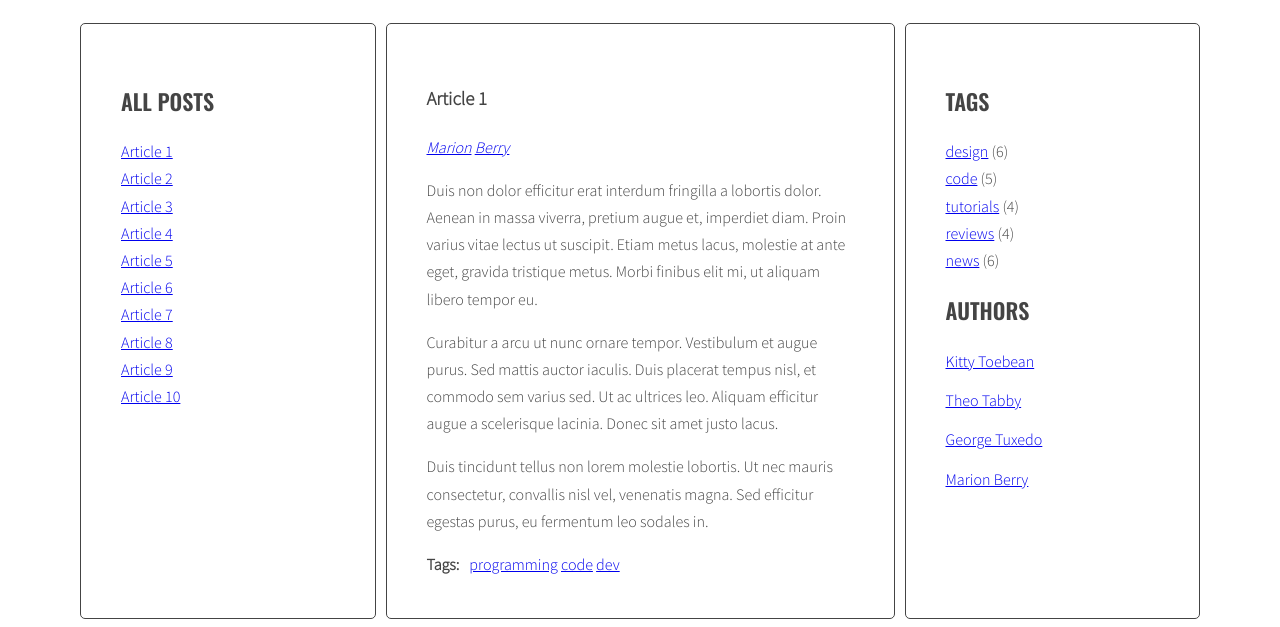
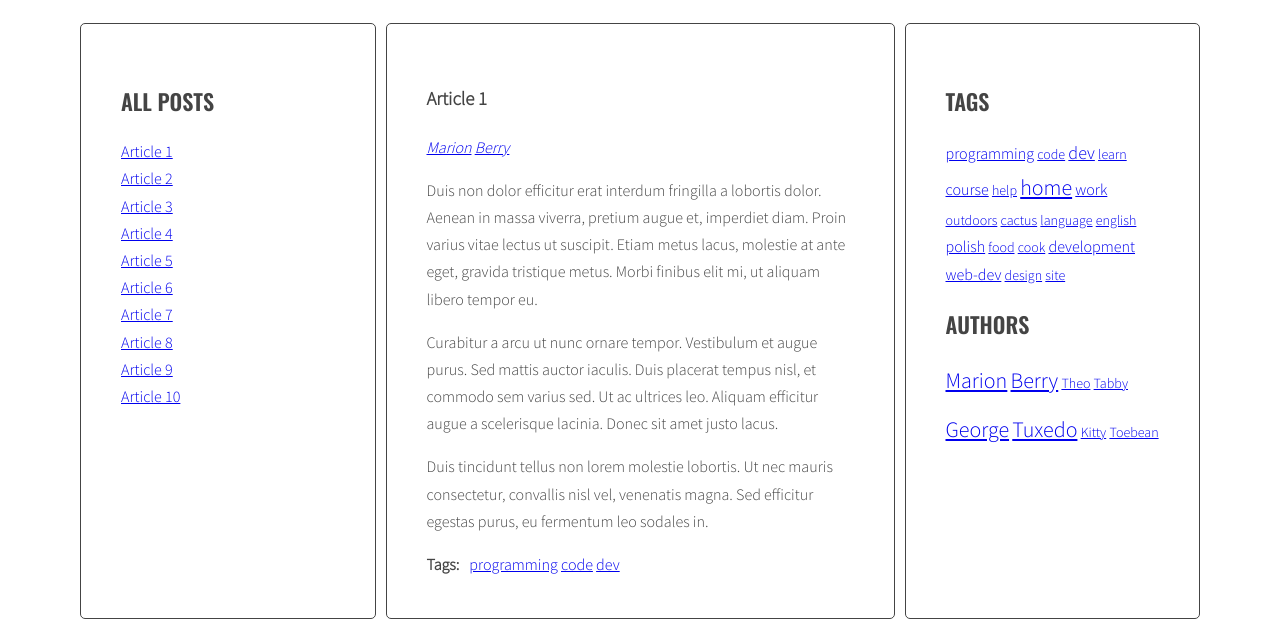
Before and after one commit to R3V000/javascript-blog, a website: page index.html in a window 1280 px wide. Shown: the part 220-847 px from the top of the page. Drawn offline with nearby package versions, Linux system fonts and the light colour scheme.

Commit message:
Added cloud of tags and authors

```diff
--- a/index.html
+++ b/index.html
@@ -407,36 +407,9 @@
           </section>
           <aside class="sidebar">
             <h2 class="section-title">Tags</h2>
-            <ul class="list tags">
-              <li><a href="#">design</a> <span>(6)</span></li>
-              <li><a href="#">code</a> <span>(5)</span></li>
-              <li><a href="#">tutorials</a> <span>(4)</span></li>
-              <li><a href="#">reviews</a> <span>(4)</span></li>
-              <li><a href="#">news</a> <span>(6)</span></li>
-            </ul>
+            <ul class="list tags"></ul>
             <h2 class="section-title">Authors</h2>
-            <ul class="list authors">
-              <li>
-                <a href="#">
-                  <span class="author-name">Kitty Toebean</span>
-                </a>
-              </li>
-              <li>
-                <a href="#">
-                  <span class="author-name">Theo Tabby</span>
-                </a>
-              </li>
-              <li>
-                <a href="#">
-                  <span class="author-name">George Tuxedo</span>
-                </a>
-              </li>
-              <li>
-                <a href="#">
-                  <span class="author-name">Marion Berry</span>
-                </a>
-              </li>
-            </ul>
+            <ul class="list authors"></ul>
           </aside>
         </main>
       </div>
--- a/js/script.js
+++ b/js/script.js
@@ -40,7 +40,11 @@ const optArticleSelector = ".post",
   optTitleSelector = ".post-title",
   optTitleListSelector = ".titles",
   optArticleTagsSelector = ".post-tags .list",
-  optArticleAuthorSelector = ".post-author";
+  optArticleAuthorSelector = ".post-author",
+  optTagsListSelector = ".tags.list",
+  optCloudClassCount = 5,
+  optCloudClassPrefix = "tag-size-",
+  optAuthorsListSelector = ".authors.list";
 
 const generateTitleLinks = function (customSelector = "") {
   /* remove contents of titleList */
@@ -86,8 +90,37 @@ const generateTitleLinks = function (customSelector = "") {
 };
 generateTitleLinks();
 
+function calculateTagsParams(tags) {
+  const params = {
+    max: 0,
+    min: 999999,
+  };
+  console.log("Inside function calculateTagsParams: ");
+
+  for (let tag in tags) {
+    if (tags[tag] < params.min) {
+      params.min = tags[tag];
+    }
+    if (tags[tag] > params.max) {
+      params.max = tags[tag];
+    }
+  }
+  return params;
+}
+
+function calculateTagClass(count, params) {
+  const normalizedCount = count - params.min;
+  const normalizedMax = params.max - params.min;
+  const percentage = normalizedCount / normalizedMax;
+  const classNumber = Math.floor(percentage * (optCloudClassCount - 1) + 1);
+
+  return classNumber;
+}
+
 function generateTags() {
   console.log("Logs of generateTags: ");
+  /* [NEW] create a new variable allTags with an empty object */
+  let allTags = {};
   /* find all articles */
   const articles = document.querySelectorAll(optArticleSelector);
   console.log(articles);
@@ -109,12 +142,47 @@ function generateTags() {
       console.log(linkHTML);
       /* add generated code to html variable */
       html = html + linkHTML;
+      /* [NEW] check if this link is NOT already in allTags */
+      if (!allTags[tag]) {
+        /* [NEW] add tag to allTags object */
+        allTags[tag] = 1;
+      } else {
+        allTags[tag]++;
+      }
+
       /* END LOOP: for each tag */
       console.log(html);
     }
     /* insert HTML of all the links into the tags wrapper */
     tagsWrapper.innerHTML = html;
     /* END LOOP: for every article: */
+
+    /* [NEW] find list of tags in right column */
+    const tagList = document.querySelector(optTagsListSelector);
+
+    /* [NEW] create variable for all links HTML code */
+    const tagsParams = calculateTagsParams(allTags);
+    console.log("tagsParams:", tagsParams);
+    let allTagsHTML = "";
+
+    /* [NEW] START LOOP: for each tag in allTags: */
+    for (let tag in allTags) {
+      /* [NEW] generate code of a link and add it to allTagsHTML */
+
+      allTagsHTML +=
+        '<li><a href="#tag-' +
+        tag +
+        '"class="' +
+        optCloudClassPrefix +
+        calculateTagClass(allTags[tag], tagsParams) +
+        '">' +
+        tag +
+        "</a></li> ";
+    }
+    /* [NEW] END LOOP: for each tag in allTags: */
+
+    /*[NEW] add HTML from allTagsHTML to tagList */
+    tagList.innerHTML = allTagsHTML;
   }
 }
 generateTags();
@@ -164,7 +232,7 @@ addClickListenersToTags();
 
 function generateAuthors() {
   console.log("Logs of generateAuthors: ");
-
+  let allAuthors = {};
   const articles = document.querySelectorAll(optArticleSelector);
   console.log(articles);
 
@@ -180,12 +248,34 @@ function generateAuthors() {
     for (let author of authors) {
       const linkHTML = '<a href="#author-' + author + '">' + author + "</a> ";
       console.log(linkHTML);
-
       html = html + linkHTML;
       console.log(html);
+      if (!allAuthors[author]) {
+        allAuthors[author] = 1;
+      } else {
+        allAuthors[author]++;
+      }
     }
     authorWrapper.innerHTML = html;
   }
+  const authorList = document.querySelector(optAuthorsListSelector);
+  const authorParams = calculateTagsParams(allAuthors);
+  let allAuthorsHTML = "";
+  console.log(allAuthors);
+  for (let author in allAuthors) {
+    allAuthorsHTML +=
+      '<li><a href="#author-' +
+      author +
+      '"class="' +
+      optCloudClassPrefix +
+      calculateTagClass(allAuthors[author], authorParams) +
+      '">' +
+      author +
+      "</a></li> ";
+  }
+  console.log(authorList);
+
+  authorList.innerHTML = allAuthorsHTML;
 }
 generateAuthors();
 
--- a/sass/style.scss
+++ b/sass/style.scss
@@ -121,3 +121,36 @@ body {
     margin: 0 10px 0 0;
   }
 }
+
+/* tags sizes */
+.list.tags {
+  li {
+    display: inline-block;
+  }
+}
+
+.list.authors {
+  li {
+    display: inline-block;
+  }
+}
+
+.tag-size-1 {
+  font-size: 14px;
+}
+
+.tag-size-2 {
+  font-size: 16px;
+}
+
+.tag-size-3 {
+  font-size: 18px;
+}
+
+.tag-size-4 {
+  font-size: 20px;
+}
+
+.tag-size-5 {
+  font-size: 22px;
+}
```
Also changed, not shown: css/style.css, 1 other file.
